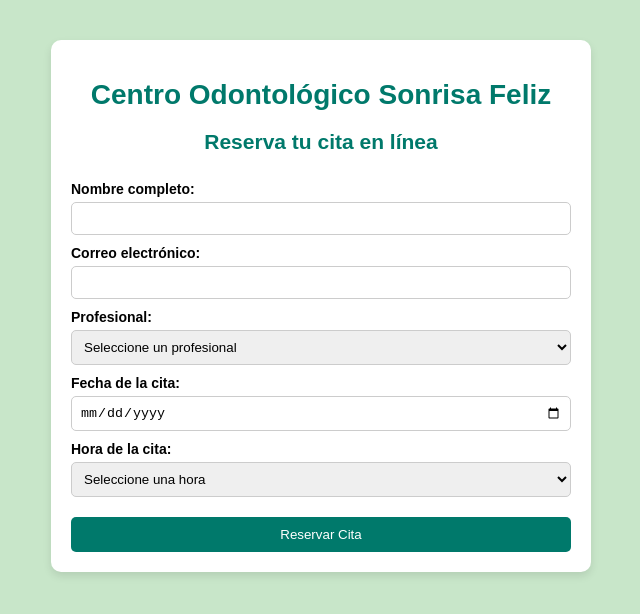
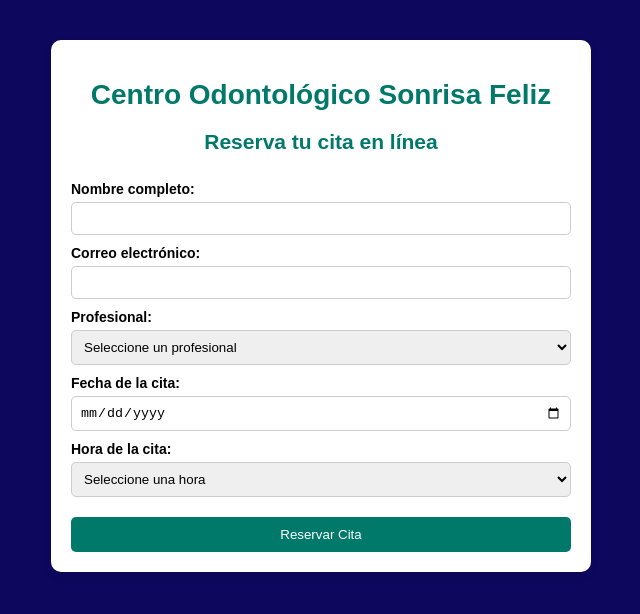
Before and after one commit to elmateo224/mi-app, a plain HTML site: page index.html in a window 1280 px wide. Shown: the whole page, without its empty margins (319-959 px from the left). Drawn offline with Linux system fonts and the light colour scheme.

Commit message:
cambio de color de fondo a Azul oscuro

```diff
--- a/styles.css
+++ b/styles.css
@@ -1,6 +1,6 @@
 body {
   font-family: Arial, sans-serif;
-  background-color: #c8e6c9;
+  background-color: #0d085e;
   margin: 0;
   padding: 0;
   font-size: 14px;
```
